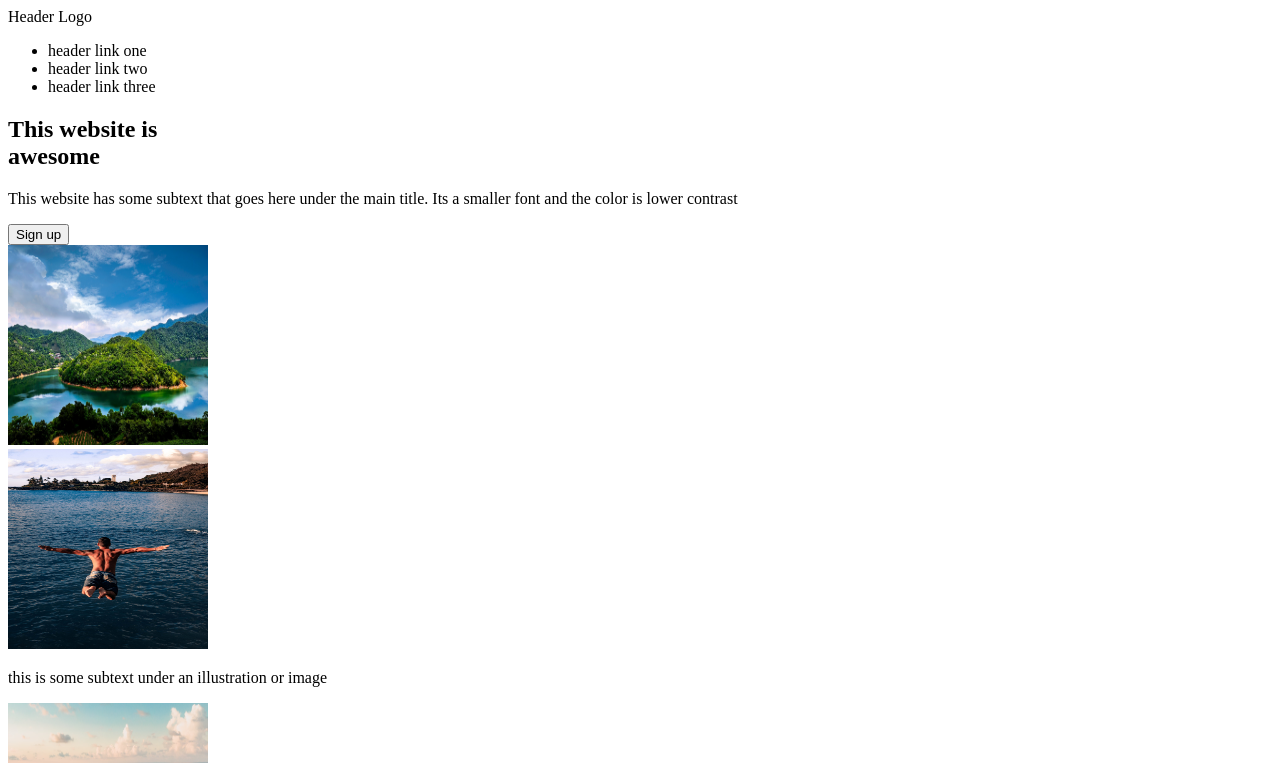
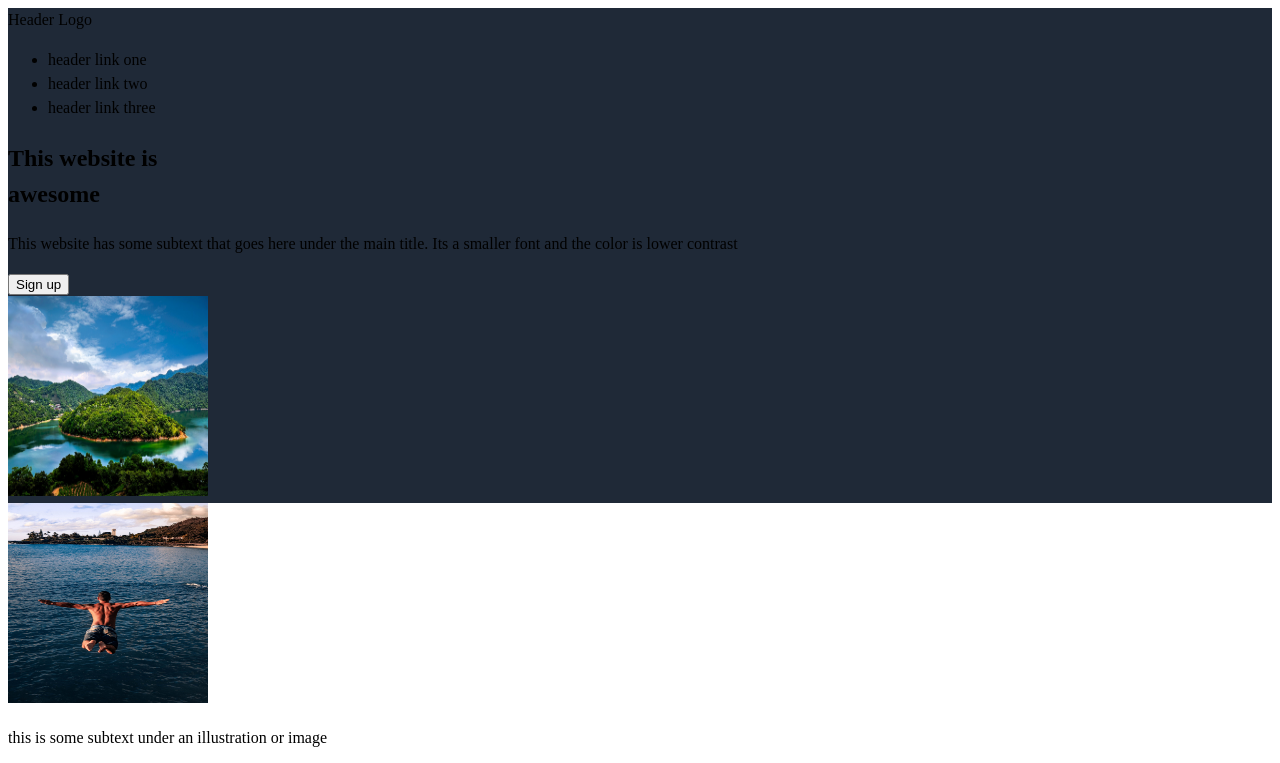
Before and after one commit to EyeIgnite/Odin-Landing-Page, a plain HTML site: page index.html in a window 1280 px wide. Shown: the top 763 px of the page. Drawn offline with Linux system fonts and the light colour scheme.

```diff
--- a/styles.css
+++ b/styles.css
@@ -0,0 +1,12 @@
+* {
+  box-sizing: border-box;
+}
+
+body {
+  height: 100vh;
+  line-height: 1.5;
+}
+
+.navbar {
+  background-color: #1f2937;
+}
```
Also changed, not shown: index.html (+1 -1 lines).
